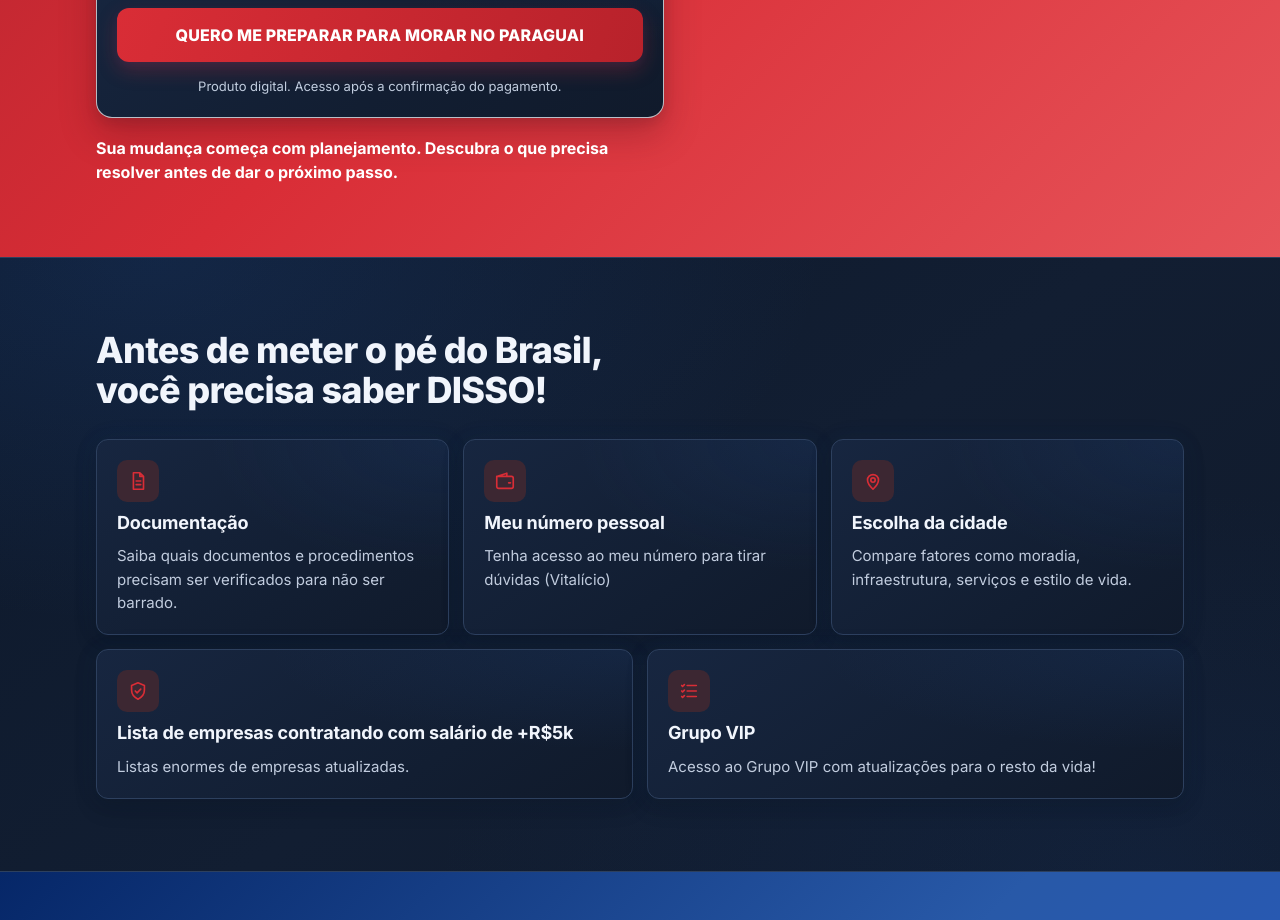
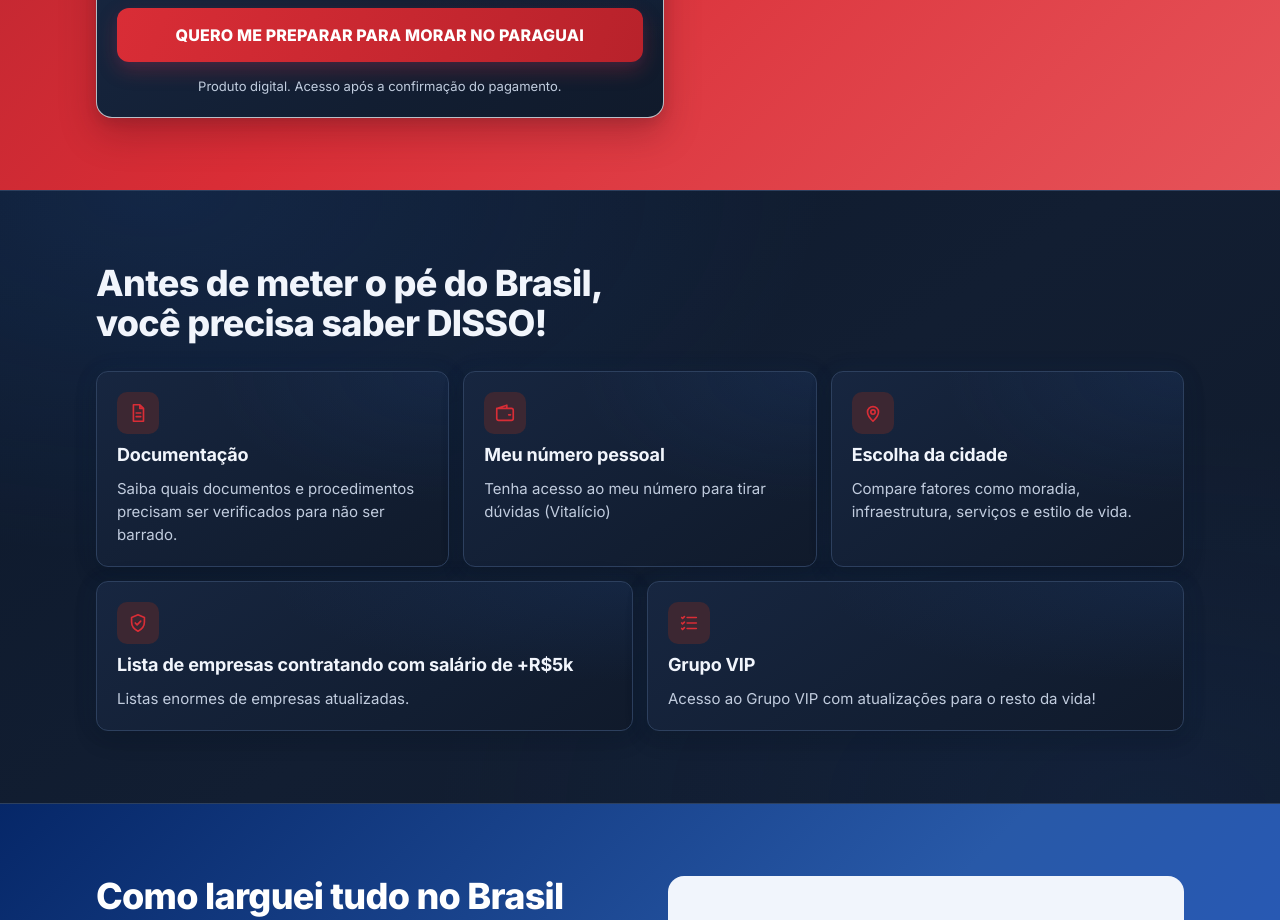
Before and after one commit to eduardoftn1/DSL, a React (Vite) app: page / in a window 1280 px wide. Shown: the part 940-1860 px from the top of the page. Built offline with nearby package versions, Linux system fonts and the light colour scheme.

Commit message:
no hero, exclua isso: Sua mudança começa com planejamento. Descubra...
Gerado pelo Zenly.

```diff
--- a/src/sections/Top.jsx
+++ b/src/sections/Top.jsx
@@ -73,7 +73,7 @@ export function Hero() {
             </a>
             <p className="fine">Produto digital. Acesso após a confirmação do pagamento.</p>
           </div>
-          <p><strong>Sua mudança começa com planejamento. Descubra o que precisa resolver antes de dar o próximo passo.</strong></p>
+
         </div>
 
         <div className="hero-art">
```
